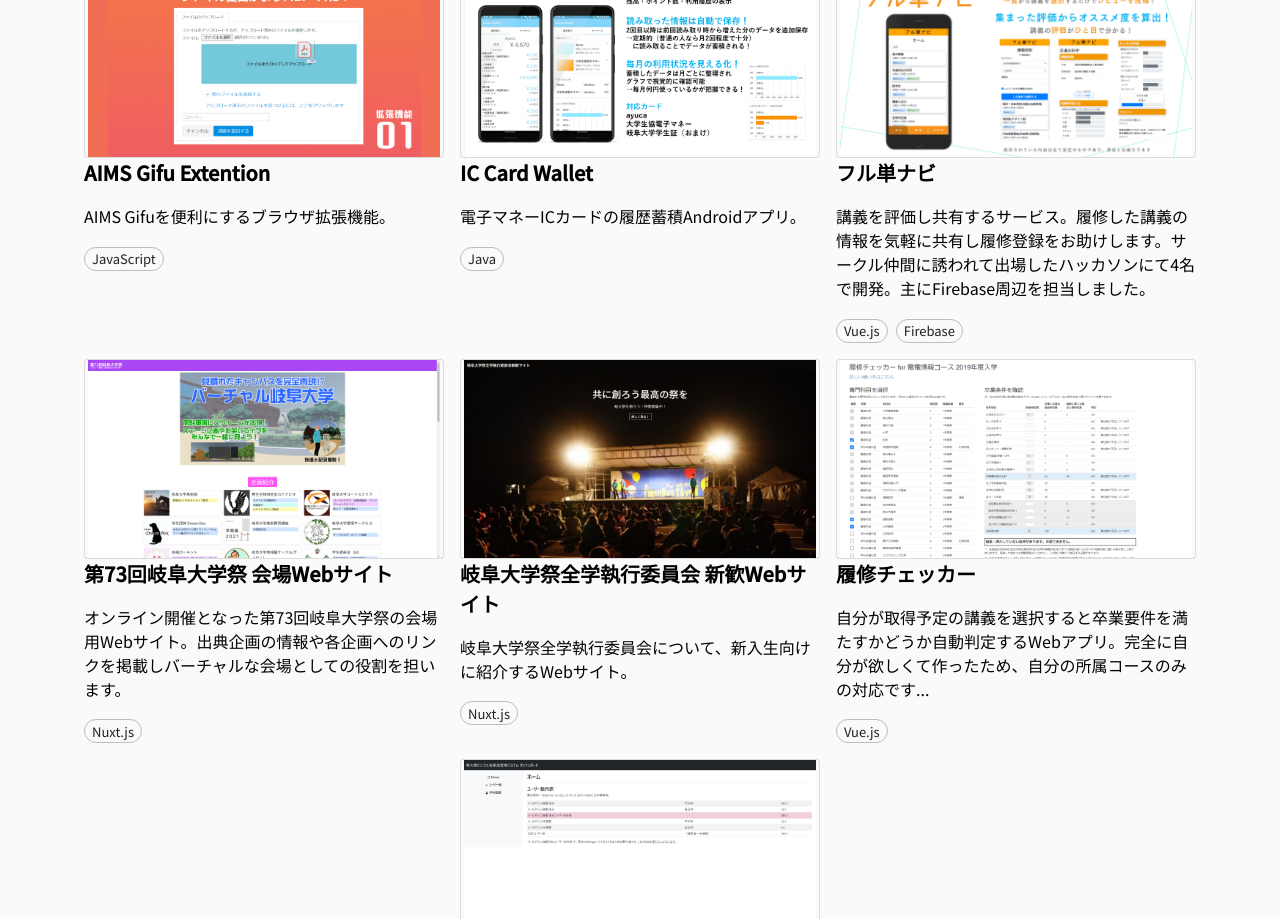
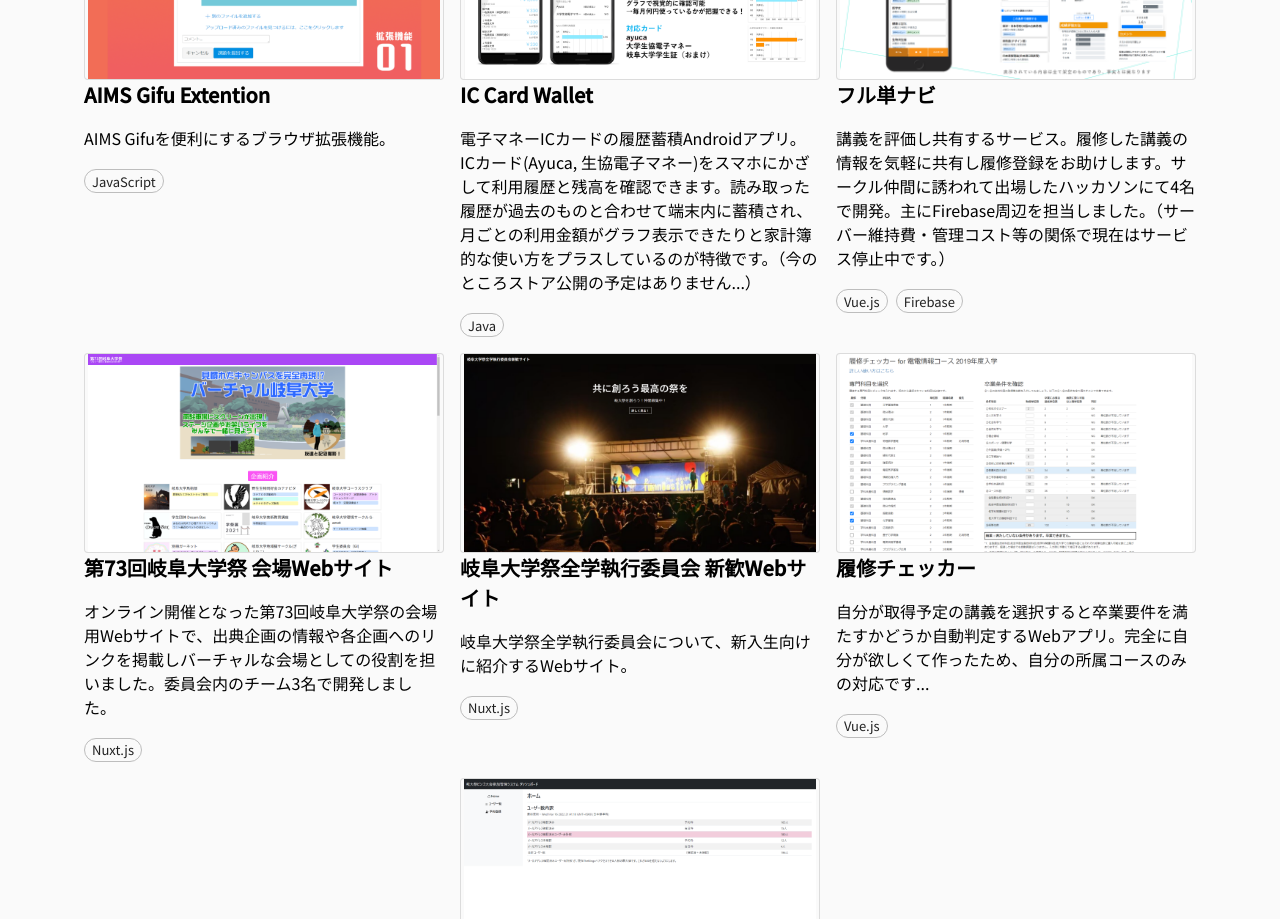
Before and after one commit to fumigoro/portfolio, a Next.js app: page / in a window 1280 px wide. Shown: the part 860-1779 px from the top of the page. Built offline with nearby package versions, Linux system fonts and the light colour scheme.

Commit message:
内容変更

```diff
--- a/contents/contents.json
+++ b/contents/contents.json
@@ -3,7 +3,7 @@
         {
             "title": "AIMS Gifu Extention",
             "description": "AIMS Gifuを便利にするブラウザ拡張機能。",
-            "link": "/",
+            "link": "https://chrome.google.com/webstore/detail/aims-gifu-extension/klbkinefgmmgbfgdblaflhcfobacebpn",
             "image": "AIMS_Gifu_Extention.png",
             "technology": [
                 "JavaScript"
@@ -11,8 +11,8 @@
         },
         {
             "title": "IC Card Wallet",
-            "description": "電子マネーICカードの履歴蓄積Androidアプリ。",
-            "link": "",
+            "description": "電子マネーICカードの履歴蓄積Androidアプリ。ICカード(Ayuca, 生協電子マネー)をスマホにかざして利用履歴と残高を確認できます。読み取った履歴が過去のものと合わせて端末内に蓄積され、月ごとの利用金額がグラフ表示できたりと家計簿的な使い方をプラスしているのが特徴です。（今のところストア公開の予定はありません...）",
+            "link": "https://github.com/fumigoro/felica-wallet",
             "image": "IC_Card_Wallwet.png",
             "technology": [
                 "Java"
@@ -20,8 +20,8 @@
         },
         {
             "title": "フル単ナビ",
-            "description": "講義を評価し共有するサービス。履修した講義の情報を気軽に共有し履修登録をお助けします。サークル仲間に誘われて出場したハッカソンにて4名で開発。主にFirebase周辺を担当しました。",
-            "link": "/",
+            "description": "講義を評価し共有するサービス。履修した講義の情報を気軽に共有し履修登録をお助けします。サークル仲間に誘われて出場したハッカソンにて4名で開発。主にFirebase周辺を担当しました。（サーバー維持費・管理コスト等の関係で現在はサービス停止中です。）",
+            "link": "https://youtu.be/z8uqZBVOpVo?t=2687",
             "image": "fulltan_navi.png",
             "technology": [
                 "Vue.js",
@@ -30,8 +30,8 @@
         },
         {
             "title": "第73回岐阜大学祭 会場Webサイト",
-            "description": "オンライン開催となった第73回岐阜大学祭の会場用Webサイト。出典企画の情報や各企画へのリンクを掲載しバーチャルな会場としての役割を担います。",
-            "link": "/",
+            "description": "オンライン開催となった第73回岐阜大学祭の会場用Webサイトで、出典企画の情報や各企画へのリンクを掲載しバーチャルな会場としての役割を担いました。委員会内のチーム3名で開発しました。",
+            "link": "https://event.gidaisai.jp/",
             "image": "gidaisai73_event_web.png",
             "technology": [
                 "Nuxt.js"
@@ -40,7 +40,7 @@
         {
             "title": "岐阜大学祭全学執行委員会 新歓Webサイト",
             "description": "岐阜大学祭全学執行委員会について、新入生向けに紹介するWebサイト。",
-            "link": "/",
+            "link": "https://gidaisai.jp/shinkan/",
             "image": "gidaisai73_shinkan_web.png",
             "technology": [
                 "Nuxt.js"
@@ -49,7 +49,7 @@
         {
             "title": "履修チェッカー",
             "description": "自分が取得予定の講義を選択すると卒業要件を満たすかどうか自動判定するWebアプリ。完全に自分が欲しくて作ったため、自分の所属コースのみの対応です...",
-            "link": "/",
+            "link": "https://fumigoro.github.io/academic-credits-counter/",
             "image": "credits_counter.png",
             "technology": [
                 "Vue.js"
@@ -58,7 +58,7 @@
         {
             "title": "オンラインビンゴ大会参加者管理システム",
             "description": "第73回岐阜大学祭にて行ったオンラインビンゴ大会の参加者管理を円滑に行うためのWebシステム。",
-            "link": "/",
+            "link": "https://twitter.com/fumi_chandayo/status/1504437503461572614",
             "image": "bingo_manager.png",
             "technology": [
                 "Nuxt.js",
--- a/pages/index.tsx
+++ b/pages/index.tsx
@@ -53,10 +53,10 @@ const Home: NextPage = () => {
               大学入学時に入った技術系サークルProg-Gにて刺激を受けプログラミングを始めました。
               「面倒な動作を解消する！」このへのモチベーションが高く、自分自身が日々感じてきた面倒な作業から開放してくれるコンテンツを中心に制作しています。
             </Typography>
-            <Typography gutterBottom>
+            {/* <Typography gutterBottom>
               また、高校演劇部時代にイベントや興行を裏で支える人の存在を目にし、そういった仕事への憧れから大学入学時から学祭実行委員会（岐阜大学祭全学執行委員会）へ所属していました。
               3回生の時には執行委員長を努め、イベント開催が難しい情勢の中で2021年10月、「第73回岐阜大学祭～最初で最後！NEOnline祭～」と題し初のオンライン開催を達成しました。
-            </Typography>
+            </Typography> */}
 
             <SectionTitle text="Works" />
             <Box sx={{ textAlign: "center", }}>
```
